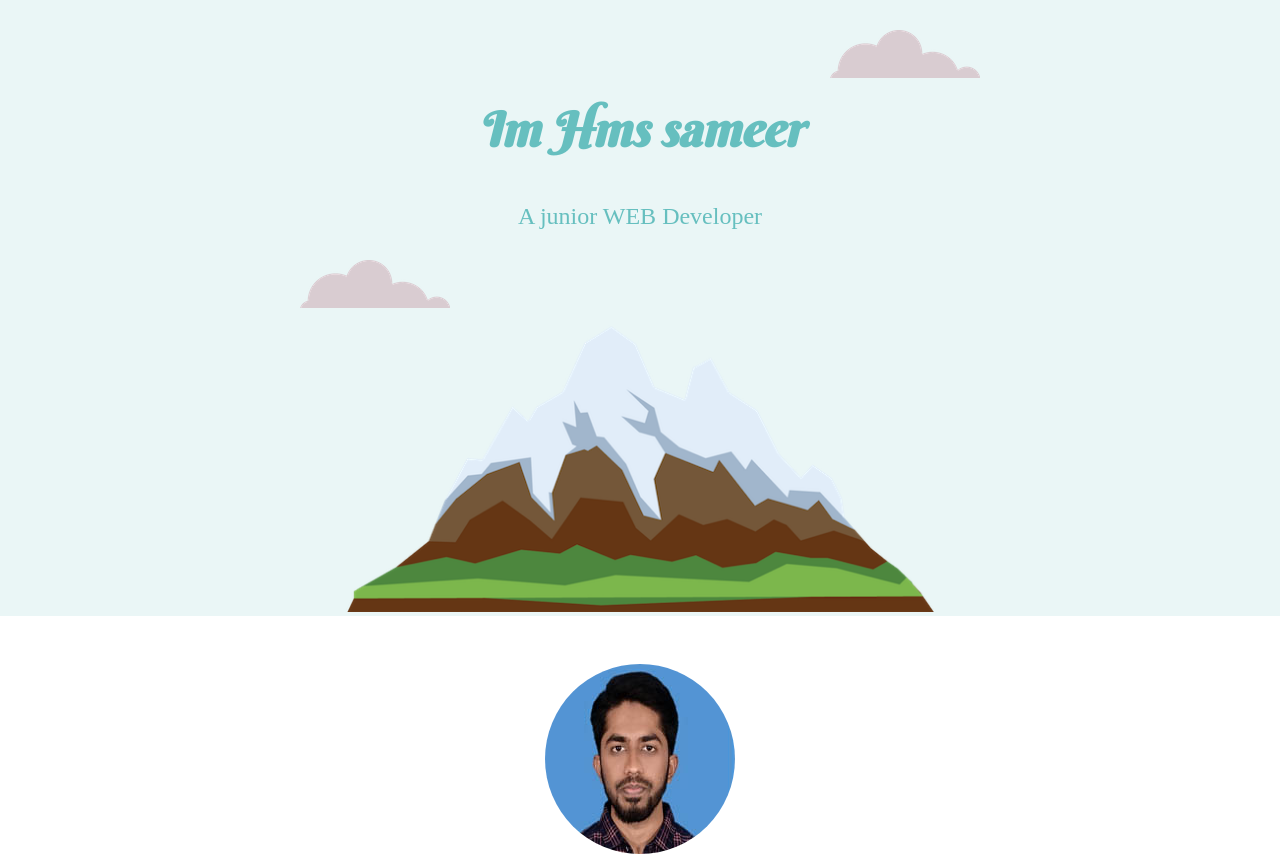
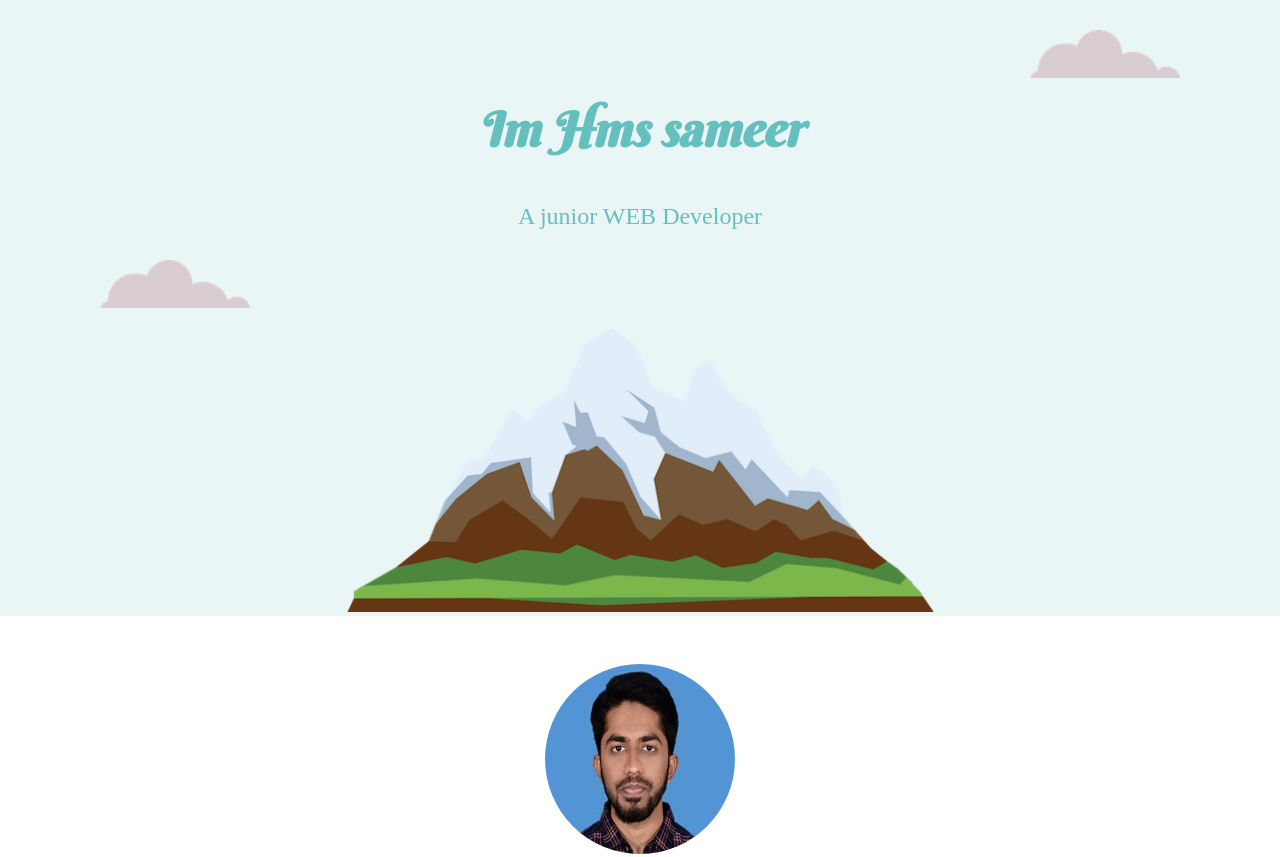
Before and after one commit to hmssameer55/official, a plain HTML site: page index.html in a window 1280 px wide. Shown: the top 857 px of the page. Drawn offline with Linux system fonts and the light colour scheme.

Commit message:
Update styles.css

```diff
--- a/styles.css
+++ b/styles.css
@@ -51,13 +51,13 @@ hr {
 
 .topcloud {
   position: absolute;
-  right: 300px;
+  right: 100px;
   top: 30px;
 }
 
 .bottomcloud {
   position: absolute;
-  left: 300px;
+  left: 100px;
 }
 
 .Topcontainer {
```
